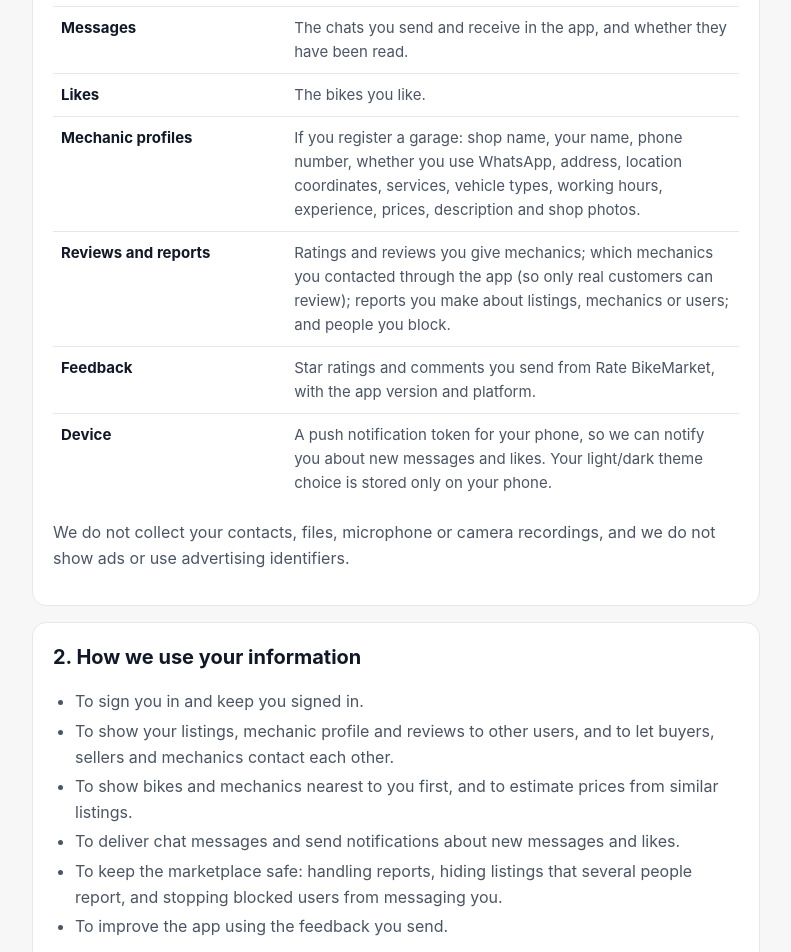
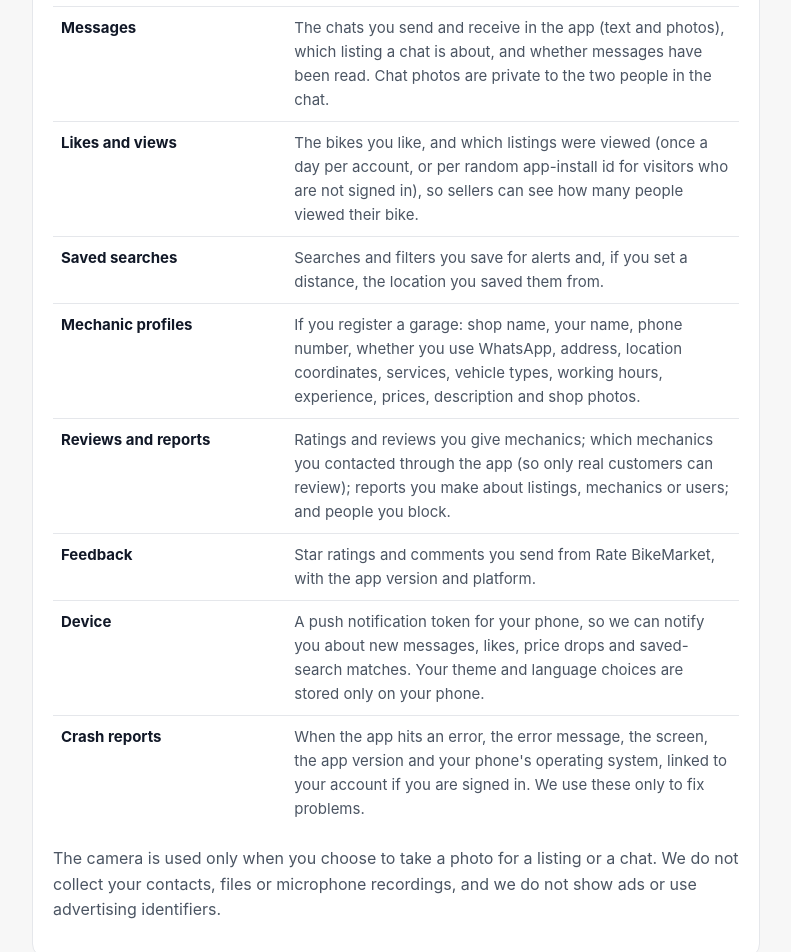
Before and after one commit to guduru-bhargav/bikemarket-privacy, a plain HTML site: page index.html in a window 1280 px wide. Shown: the part 980-1932 px from the top of the page, without its empty margins (244-1035 px from the left). Drawn offline with Linux system fonts and the light colour scheme.

Commit message:
Update privacy policy for chat photos, views, saved searches and crash reports

```diff
--- a/index.html
+++ b/index.html
@@ -54,7 +54,7 @@
   <header>
     <div class="brand">🏍️ BikeMarket</div>
     <h1>Privacy Policy</h1>
-    <div class="meta">Effective date: 26 October 2026</div>
+    <div class="meta">Effective date: 27 October 2026</div>
   </header>
 
   <p>BikeMarket is a mobile app for buying and selling second-hand bikes and finding bike mechanics in India. This policy explains what information the app collects, why, who can see it, and how you can delete it. By using BikeMarket you agree to this policy.</p>
@@ -82,14 +82,16 @@
       <tr><th>Account</th><td>Your email address or phone number, used to send you a one-time sign-in code. We do not use passwords.</td></tr>
       <tr><th>Profile</th><td>Username, and optionally your full name, phone number and age, if you add them in Edit profile.</td></tr>
       <tr><th>Bike listings</th><td>Bike details (name, brand, model, year, fuel, kilometres, price, owners, service and accident history, description), up to 5 photos, the area where the bike is, the location coordinates captured when you post, and the contact number you enter.</td></tr>
-      <tr><th>Messages</th><td>The chats you send and receive in the app, and whether they have been read.</td></tr>
-      <tr><th>Likes</th><td>The bikes you like.</td></tr>
+      <tr><th>Messages</th><td>The chats you send and receive in the app (text and photos), which listing a chat is about, and whether messages have been read. Chat photos are private to the two people in the chat.</td></tr>
+      <tr><th>Likes and views</th><td>The bikes you like, and which listings were viewed (once a day per account, or per random app-install id for visitors who are not signed in), so sellers can see how many people viewed their bike.</td></tr>
+      <tr><th>Saved searches</th><td>Searches and filters you save for alerts and, if you set a distance, the location you saved them from.</td></tr>
       <tr><th>Mechanic profiles</th><td>If you register a garage: shop name, your name, phone number, whether you use WhatsApp, address, location coordinates, services, vehicle types, working hours, experience, prices, description and shop photos.</td></tr>
       <tr><th>Reviews and reports</th><td>Ratings and reviews you give mechanics; which mechanics you contacted through the app (so only real customers can review); reports you make about listings, mechanics or users; and people you block.</td></tr>
       <tr><th>Feedback</th><td>Star ratings and comments you send from Rate BikeMarket, with the app version and platform.</td></tr>
-      <tr><th>Device</th><td>A push notification token for your phone, so we can notify you about new messages and likes. Your light/dark theme choice is stored only on your phone.</td></tr>
+      <tr><th>Device</th><td>A push notification token for your phone, so we can notify you about new messages, likes, price drops and saved-search matches. Your theme and language choices are stored only on your phone.</td></tr>
+      <tr><th>Crash reports</th><td>When the app hits an error, the error message, the screen, the app version and your phone's operating system, linked to your account if you are signed in. We use these only to fix problems.</td></tr>
     </table>
-    <p>We do not collect your contacts, files, microphone or camera recordings, and we do not show ads or use advertising identifiers.</p>
+    <p>The camera is used only when you choose to take a photo for a listing or a chat. We do not collect your contacts, files or microphone recordings, and we do not show ads or use advertising identifiers.</p>
   </section>
 
   <section id="use">
@@ -98,9 +100,10 @@
       <li>To sign you in and keep you signed in.</li>
       <li>To show your listings, mechanic profile and reviews to other users, and to let buyers, sellers and mechanics contact each other.</li>
       <li>To show bikes and mechanics nearest to you first, and to estimate prices from similar listings.</li>
-      <li>To deliver chat messages and send notifications about new messages and likes.</li>
+      <li>To deliver chat messages and send notifications about new messages, likes, price drops on bikes you liked, new bikes matching your saved searches, and listings about to expire.</li>
+      <li>To show sellers how many people viewed and liked their listings.</li>
       <li>To keep the marketplace safe: handling reports, hiding listings that several people report, and stopping blocked users from messaging you.</li>
-      <li>To improve the app using the feedback you send.</li>
+      <li>To improve the app using the feedback and crash reports it sends.</li>
     </ul>
     <p>We do not sell your personal information and do not use it for advertising.</p>
   </section>
@@ -136,7 +139,7 @@
 
   <section id="retention">
     <h2>6. How long we keep your information</h2>
-    <p>We keep your information while your account exists. Sold or hidden listings stay on your profile until you delete them or your account. When you delete your account, your data is removed from our live systems straight away; copies in routine backups are overwritten within about 30 days.</p>
+    <p>We keep your information while your account exists. Sold or hidden listings stay on your profile until you delete them or your account. A listing that you have not changed or renewed for 60 days stops being shown to buyers, but stays on your profile. When you delete your account, your data is removed from our live systems straight away; copies in routine backups are overwritten within about 30 days.</p>
   </section>
 
   <section id="delete">
@@ -150,7 +153,7 @@
     <h3>Without the app</h3>
     <p>Email <a href="mailto:kumarbhargav7474@gmail.com?subject=Delete%20my%20BikeMarket%20account">kumarbhargav7474@gmail.com</a> from the email address you sign in with (or include the phone number you sign in with) and ask us to delete your account. We will confirm and delete it within 30 days.</p>
     <h3>What is deleted</h3>
-    <p>Your sign-in, profile, bike listings and their photos, liked bikes, mechanic profile and shop photos, reviews you wrote, reports and blocks you made, notification tokens, feedback, and <strong>all chats you were part of</strong> (the other person will no longer see them either).</p>
+    <p>Your sign-in, profile, bike listings and their photos and view counts, liked bikes, saved searches, mechanic profile and shop photos, reviews you wrote, reports and blocks you made, notification tokens, feedback, and <strong>all chats you were part of, including photos you sent</strong> (the other person will no longer see them either).</p>
     <p class="note">Deletion is permanent and cannot be undone.</p>
   </section>
 
@@ -158,7 +161,7 @@
     <h2>8. Your choices and rights</h2>
     <ul>
       <li><strong>Access and correct:</strong> view and change your profile in <strong>Edit profile</strong>, and edit or remove your listings at any time.</li>
-      <li><strong>Notifications:</strong> turn them off in your phone's settings (you can mute likes separately from messages).</li>
+      <li><strong>Notifications:</strong> turn them off in your phone's settings (you can mute likes and alerts separately from messages), and delete saved searches in Profile → Saved searches.</li>
       <li><strong>Location:</strong> allow or deny it in your phone's settings.</li>
       <li><strong>Block and report:</strong> block users from a chat's ⋮ menu, and report listings, mechanics or users.</li>
       <li><strong>Delete:</strong> delete your account as described above.</li>
```
